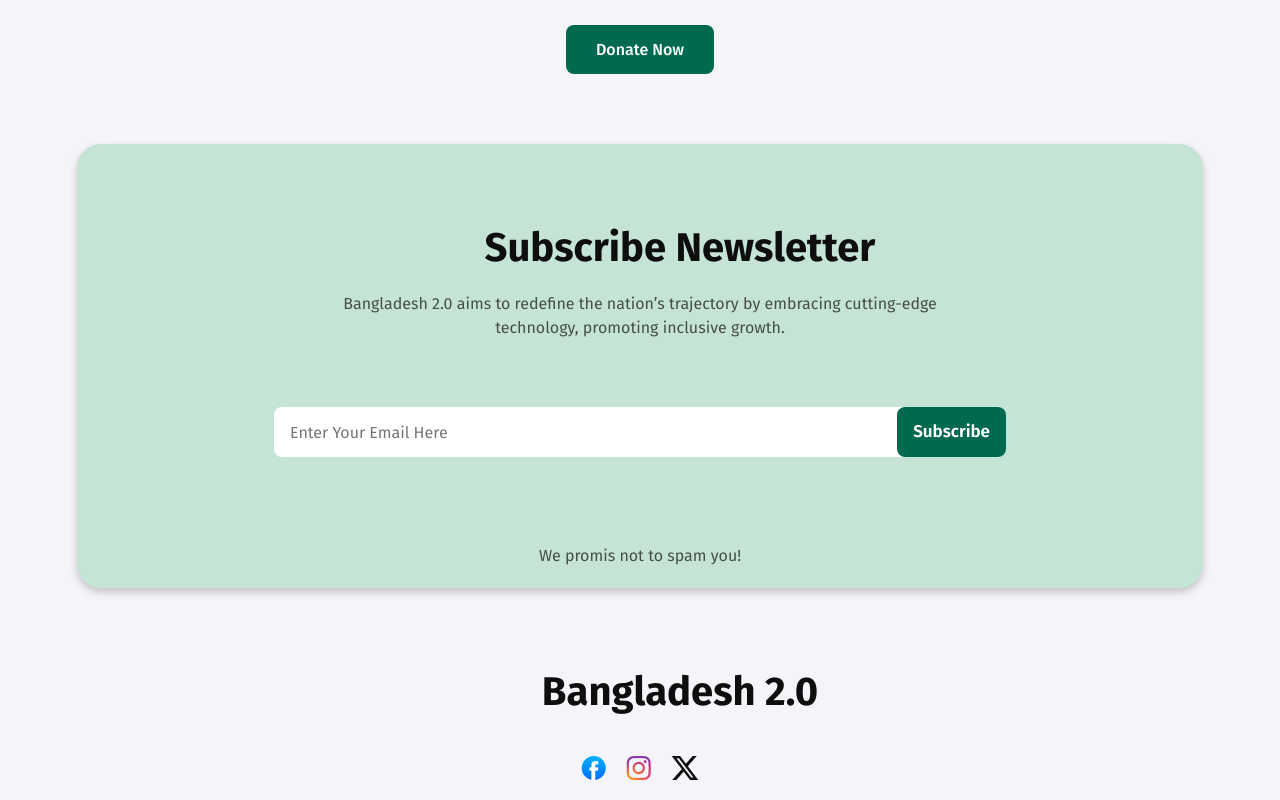
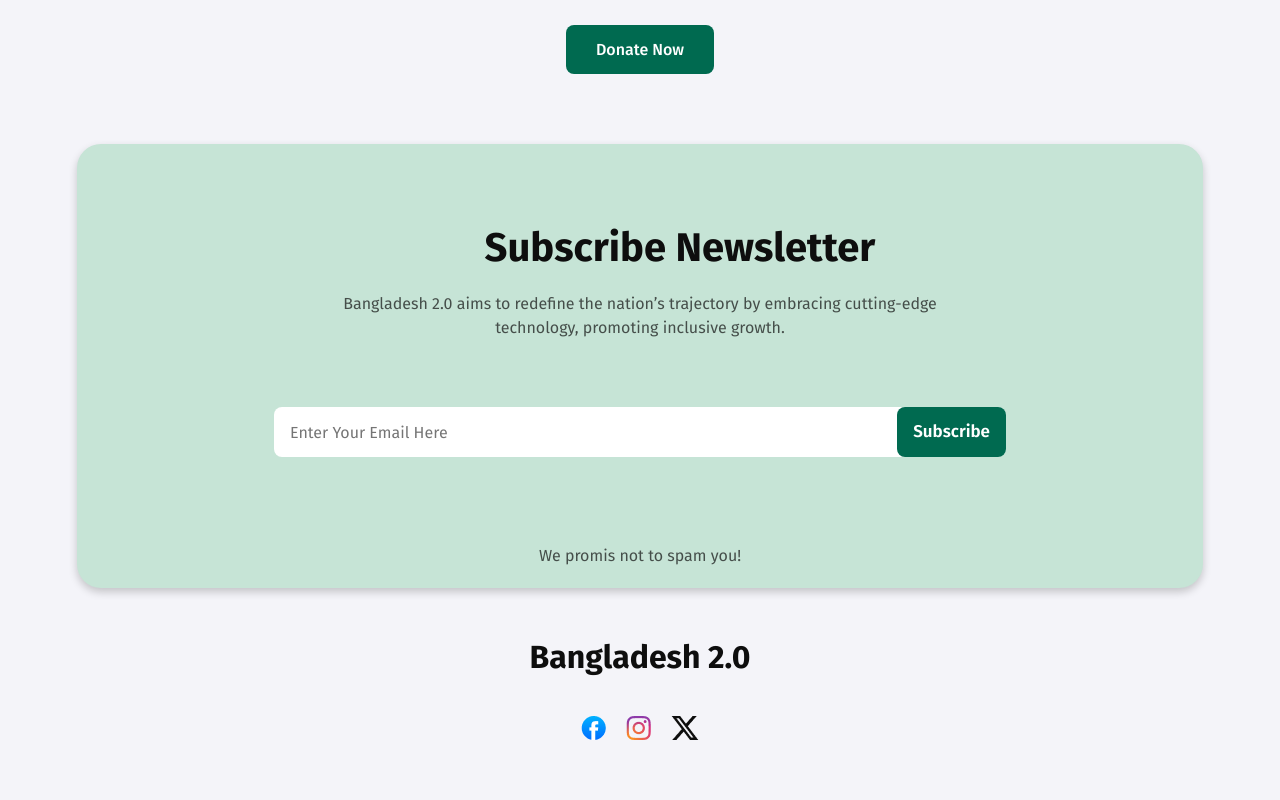
Before and after one commit to faruksiraje1469/ph-assignment1, a plain HTML site: page index.html in a window 1280 px wide. Shown: the part 4064-4864 px from the top of the page. After the commit the page ends 4824 px from the top, so only its background shows below. Drawn offline with Linux system fonts and the light colour scheme.

Commit message:
add footer

```diff
--- a/index.html
+++ b/index.html
@@ -310,7 +310,7 @@
 
     <footer>
         <div>
-            <h2 class="point-caption donate-heading  "> Bangladesh 2.0</h2>
+            <h2 class="footer-bd "> Bangladesh 2.0</h2>
         </div>
         <div class="footer-container">
             <img src="assets/facebook.png" alt="">
--- a/style/bd2.css
+++ b/style/bd2.css
@@ -360,6 +360,15 @@ input{
     letter-spacing: 0%;
     text-align: left;
 }
+.footer-bd{
+    color: rgb(14, 14, 14);
+    font-family: Fira Sans;
+    font-size: 32px;
+    font-weight: 700;
+    line-height: 38px;
+    letter-spacing: 0%;
+    text-align: center;
+}
 .footer-container{
     display: flex;
     justify-content:center;
```
